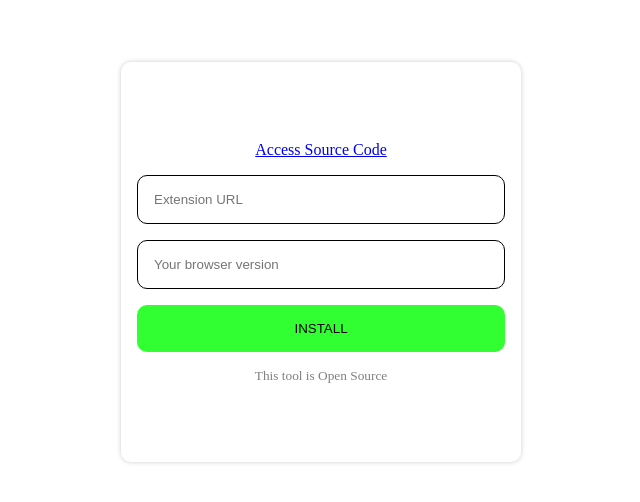
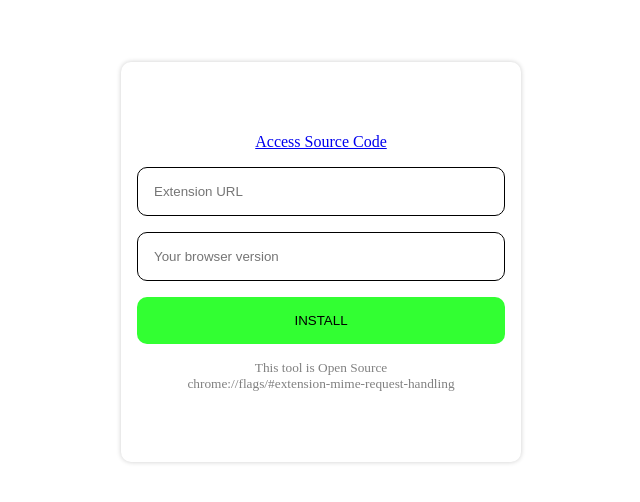
Before and after one commit to DeuzivanLima/ungoogled-extension-installer, a plain HTML site: page index.html in a window 1280 px wide. Shown: the part 138-640 px from the top of the page, without its empty margins (319-959 px from the left). Drawn offline with Linux system fonts and the light colour scheme.

Commit message:
Update index.html

```diff
--- a/index.html
+++ b/index.html
@@ -14,7 +14,10 @@
 
 			<button class="button-install" onclick="installExtension()">INSTALL</button>
 
-			<footer>This tool is Open Source</footer>
+			<footer style="text-align: center">
+				<p>This tool is Open Source</p>
+				<p>chrome://flags/#extension-mime-request-handling</p>
+			</footer>
 		</div>
 	</body>
 
```
